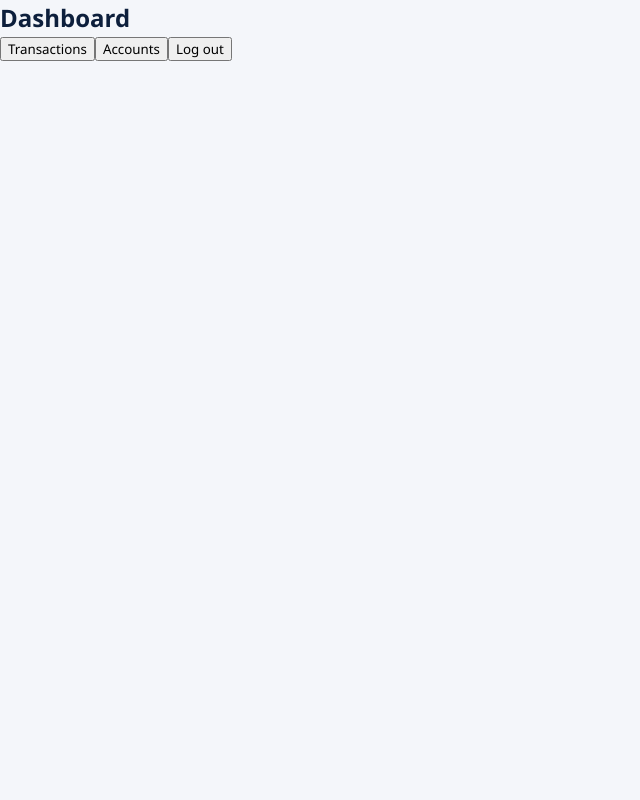
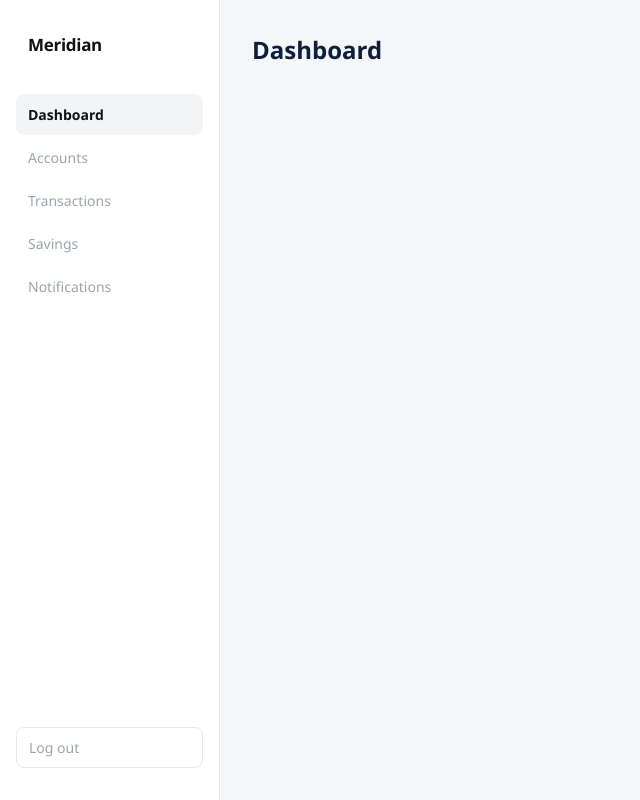
Before and after one commit to izaprinceboaz/digital_banking_core, a React (Vite) app in the folder Frontend/: page /dashboard in a window 1280 px wide. Shown: the whole page, without its empty margins (0-640 px from the left). Built offline with nearby package versions, Linux system fonts and the light colour scheme; no server answers; sample sign-in values are in the browser's storage.

Commit message:
feat: Refactor routing structure and implement MainLayout with sidebar navigation

```diff
--- a/Frontend/src/App.tsx
+++ b/Frontend/src/App.tsx
@@ -3,61 +3,43 @@ import { Navigate, Route, Routes } from 'react-router-dom'
 import Login from './pages/auth/login'
 import Register from './pages/auth/register'
 import Dashboard from './pages/Dashboard'
+import Accounts from './pages/accounts/Accounts'
+import Transactions from './pages/transactions/Transactions'
 import ProtectedRoute from './routes/ProtectedRoute'
 import PublicRoute from './routes/PublicRoute'
-import Transactions from './pages/transactions/Transactions'
-import Accounts from './pages/accounts/Accounts'
-
+import MainLayout from './layouts/MainLayout'
 
 function App() {
+  return (
+    <Routes>
+      <Route path="/" element={
+        <Navigate to="/login" replace />
+      } />
 
-  return (
-    <>
-      <Routes>
-        <Route path="/" element={<Navigate to="/login" replace />} />
-        <Route
-          path="/login"
-          element={
+      <Route path="/login" element={
         <PublicRoute>
-              <Login/>
+          <Login />
         </PublicRoute>
-          }
-        />
-        <Route
-          path="/register"
-          element={
+      } />
+
+      <Route path="/register" element={
         <PublicRoute>
-              <Register/>
+          <Register />
         </PublicRoute>
-          }
-        />
-        <Route
-          path="/dashboard"
-          element={
+      } />
+
+      <Route element={
           <ProtectedRoute>
-              <Dashboard />
+            <MainLayout />
           </ProtectedRoute>
-          }
-        />
-        <Route
-          path="/transactions"
-          element={
-            <ProtectedRoute>
-              <Transactions />
-            </ProtectedRoute>
-          }
-        />
-        <Route
-          path="/accounts"
-          element={
-            <ProtectedRoute>
-              <Accounts />
-            </ProtectedRoute>
-          }
-        />
+        }>
+        <Route path="/dashboard" element={<Dashboard />} />
+        <Route path="/accounts" element={<Accounts />} />
+        <Route path="/transactions" element={<Transactions />} />
+      </Route>
+
       <Route path="*" element={<Navigate to="/login" replace />} />
     </Routes>
-    </>
   )
 }
 
--- /dev/null
+++ b/Frontend/src/layouts/MainLayout.css
@@ -0,0 +1,82 @@
+.layout {
+  display: flex;
+  min-height: 100svh;
+  width: 100%;
+}
+
+.sidebar {
+  width: 220px;
+  min-height: 100svh;
+  background: #ffffff;
+  border-right: 1px solid #e5e7eb;
+  display: flex;
+  flex-direction: column;
+  padding: 32px 16px;
+  box-sizing: border-box;
+  position: sticky;
+  top: 0;
+}
+
+.sidebar-brand {
+  color: #111111;
+  font-size: 17px;
+  font-weight: 700;
+  letter-spacing: -0.3px;
+  margin-bottom: 36px;
+  padding-left: 12px;
+}
+
+.sidebar-links {
+  display: flex;
+  flex-direction: column;
+  gap: 2px;
+  flex: 1;
+}
+
+.sidebar-link {
+  display: block;
+  padding: 10px 12px;
+  border-radius: 8px;
+  color: #9ca3af;
+  text-decoration: none;
+  font-size: 14px;
+  font-weight: 500;
+  transition: background 0.15s, color 0.15s;
+}
+
+.sidebar-link:hover {
+  background: #f3f4f6;
+  color: #111111;
+}
+
+.sidebar-link.active {
+  background: #f3f4f6;
+  color: #111111;
+  font-weight: 600;
+}
+
+.sidebar-logout {
+  margin-top: 24px;
+  padding: 10px 12px;
+  background: transparent;
+  border: 1px solid #e5e7eb;
+  border-radius: 8px;
+  color: #9ca3af;
+  font-size: 14px;
+  cursor: pointer;
+  text-align: left;
+  transition: background 0.15s, color 0.15s;
+}
+
+.sidebar-logout:hover {
+  background: #f3f4f6;
+  color: #111111;
+}
+
+.layout-content {
+  flex: 1;
+  padding: 32px;
+  background: #f4f6f9;
+  min-height: 100svh;
+  box-sizing: border-box;
+}
--- /dev/null
+++ b/Frontend/src/layouts/MainLayout.tsx
@@ -0,0 +1,37 @@
+import { NavLink, Outlet, useNavigate } from "react-router-dom";
+import { logout } from "../services/authService";
+import "./MainLayout.css";
+
+export default function MainLayout() {
+  const navigate = useNavigate();
+
+  function handleLogout() {
+    const refreshToken = localStorage.getItem("refreshToken");
+    if (refreshToken) logout(refreshToken).catch(console.error);
+    localStorage.removeItem("accessToken");
+    localStorage.removeItem("refreshToken");
+    navigate("/login");
+  }
+
+  return (
+    <div className="layout">
+      <nav className="sidebar">
+        <div className="sidebar-brand">Meridian</div>
+
+        <div className="sidebar-links">
+          <NavLink to="/dashboard" className={({ isActive }) => isActive ? "sidebar-link active" : "sidebar-link"}>Dashboard</NavLink>
+          <NavLink to="/accounts" className={({ isActive }) => isActive ? "sidebar-link active" : "sidebar-link"}>Accounts</NavLink>
+          <NavLink to="/transactions" className={({ isActive }) => isActive ? "sidebar-link active" : "sidebar-link"}>Transactions</NavLink>
+          <NavLink to="/savings" className={({ isActive }) => isActive ? "sidebar-link active" : "sidebar-link"}>Savings</NavLink>
+          <NavLink to="/notifications" className={({ isActive }) => isActive ? "sidebar-link active" : "sidebar-link"}>Notifications</NavLink>
+        </div>
+
+        <button className="sidebar-logout" onClick={handleLogout}>Log out</button>
+      </nav>
+
+      <main className="layout-content">
+        <Outlet />
+      </main>
+    </div>
+  );
+}
--- a/Frontend/src/pages/Dashboard.tsx
+++ b/Frontend/src/pages/Dashboard.tsx
@@ -1,28 +1,7 @@
-import { useNavigate } from "react-router-dom";
-import { logout} from "../services/authService";
-
 export default function Dashboard() {
-  const navigate = useNavigate();
-
-  function handleLogout() {
-
-    const refreshToken = localStorage.getItem("refreshToken");
-    if (refreshToken) {
-      logout(refreshToken).catch((err) => {
-        console.error("Logout failed:", err);
-      });
-    }
-    localStorage.removeItem("accessToken");
-    localStorage.removeItem("refreshToken");
-    navigate("/login");
-  }
-
   return (
     <div>
       <h2>Dashboard</h2>
-      <button onClick={() => navigate("/transactions")}>Transactions</button>
-      <button onClick={() => navigate("/accounts")}>Accounts</button>
-      <button onClick={handleLogout}>Log out</button>
     </div>
   );
 }
--- a/Frontend/src/pages/accounts/Accounts.tsx
+++ b/Frontend/src/pages/accounts/Accounts.tsx
@@ -1,13 +1,9 @@
 import { useState, useEffect } from 'react'
-import { useNavigate } from 'react-router-dom'
-import { logout } from '../../services/authService'
 import { createAccount, getMyAccounts } from '../../services/accountService'
 
 
 
 export default function Accounts() {
-    const navigate = useNavigate();
-
     const [balance, setBalance] = useState(0);
     const [currency, setCurrency] = useState("");
     const [accountType, setAccountType] = useState("");
@@ -20,18 +16,6 @@ export default function Accounts() {
         };
         await createAccount(data);
     };
-
-    function handleLogout() {
-        const refreshToken = localStorage.getItem("refreshToken");
-        if (refreshToken) {
-          logout(refreshToken).catch((err) => {
-            console.error("Logout failed:", err);
-          });
-        }
-        localStorage.removeItem("accessToken");
-        localStorage.removeItem("refreshToken");
-        navigate("/login");
-    }
 
     const [accounts, setAccounts] = useState<any[]>([]);
 
@@ -87,7 +71,6 @@ export default function Accounts() {
                         ))}
                 </tbody>
             </table>
-            <button onClick={handleLogout}>Log out</button>
         </div>
 
     )
```
Also changed, not shown: 2 other files (tests, documents, lock files or other folders). Lines whose indentation alone changed are shown as unchanged.
